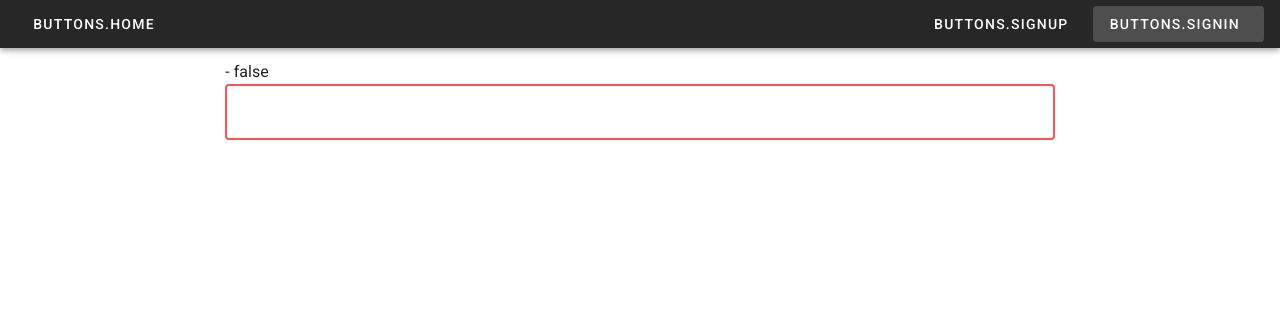
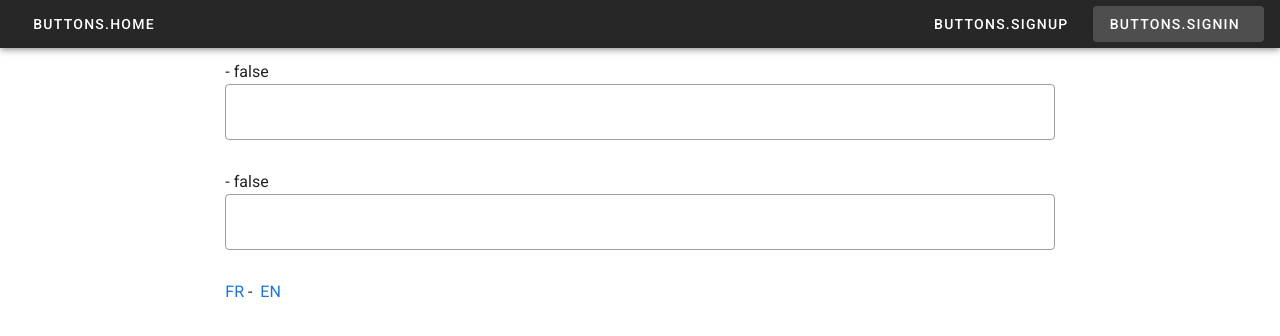
Before and after one commit to virtuatable/frontend, a Vue app in the folder client/: page /#/login in a window 1280 px wide. Shown: the top 336 px of the page. Built offline with nearby package versions, Linux system fonts and the light colour scheme.

Commit message:
Add vee-validate with translation

```diff
--- a/client/src/views/Login.vue
+++ b/client/src/views/Login.vue
@@ -6,13 +6,31 @@
           <ValidationObserver ref="observer" v-slot="{ validate }">
             <ValidationProvider name="username" rules="required" v-slot="{ errors, valid }">
               {{ $t(errors[0]) }} - {{ valid }}
-              <v-text-field v-model="username" :error="!valid" outlined hide-details=auto>
+              <v-text-field
+                v-model="username"
+                outlined
+                :error-messages="errors"
+              >
                 <template v-slot:message>
-                  PATATE MOLLE
+                  {{ $t(errors[0]) }}
+                </template>
+              </v-text-field>
+            </ValidationProvider>
+            <ValidationProvider name="email" rules="required" v-slot="{ errors, valid }">
+              {{ $t(errors[0]) }} - {{ valid }}
+              <v-text-field
+                v-model="email"
+                outlined
+                :error-messages="errors"
+              >
+                <template v-slot:message>
+                  {{ $t(errors[0]) }}
                 </template>
               </v-text-field>
             </ValidationProvider>
           </ValidationObserver>
+          <a @click="setLocale('fr_FR')">FR</a>&nbsp;-&nbsp;
+          <a @click="setLocale('en_GB')">EN</a>
         </v-col>
       </v-row>
     </v-container>
@@ -21,6 +39,7 @@
 
 <script>
   import { ValidationProvider, ValidationObserver } from 'vee-validate'
+  import { mapMutations } from 'vuex'
 
   export default {
     components: {
@@ -28,8 +47,12 @@
       ValidationProvider
     },
     data: () => ({
-      username: ""
-    })
+      username: "",
+      email: ""
+    }),
+    methods: {
+      ...mapMutations(['setLocale'])
+    }
   }
 </script>
 
```
